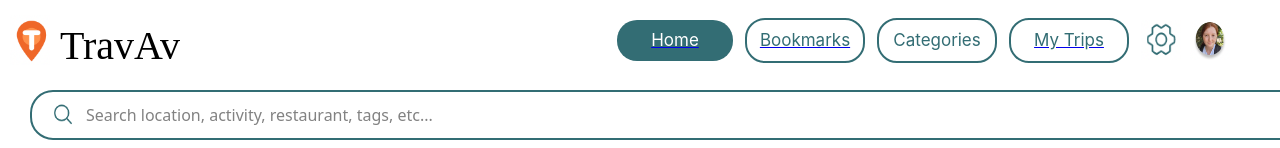
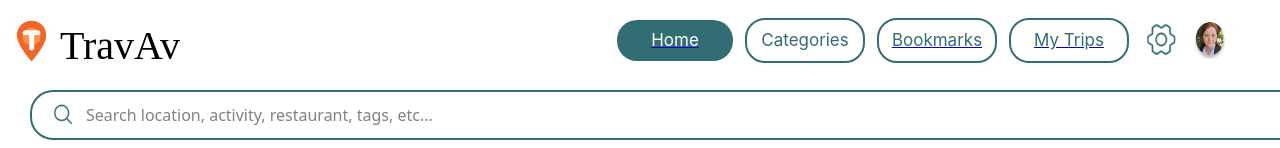
Before and after one commit to nandini-swami/projecttravav, a React (Create React App) app: page / in a window 1280 px wide. Shown: the top 148 px of the page. Built offline with nearby package versions, Linux system fonts and the light colour scheme.

Commit message:
swapped bookmarks and categories

```diff
--- a/src/HomePage/HomePage.js
+++ b/src/HomePage/HomePage.js
@@ -48,12 +48,12 @@ function HomePage() {
         <Link to="/" className="bubble home-bubble">
           <span className="bubble-text home-text">Home</span>
         </Link>
+        <div className="bubble categories-bubble">
+          <span className="bubble-text categories-text">Categories</span>
+        </div>
         <Link to="/bookmarkpage" className="bubble bookmark-bubble">
           <span className="bubble-text bookmark-text">Bookmarks</span>
         </Link>
-        <div className="bubble categories-bubble">
-          <span className="bubble-text categories-text">Categories</span>
-        </div>
         <Link to="/mytripspage" className="bubble my-trips-bubble">
           <span className="bubble-text my-trips-text">My Trips</span>
         </Link>
```
Also changed, not shown: 1 other file (tests, documents, lock files or other folders).
